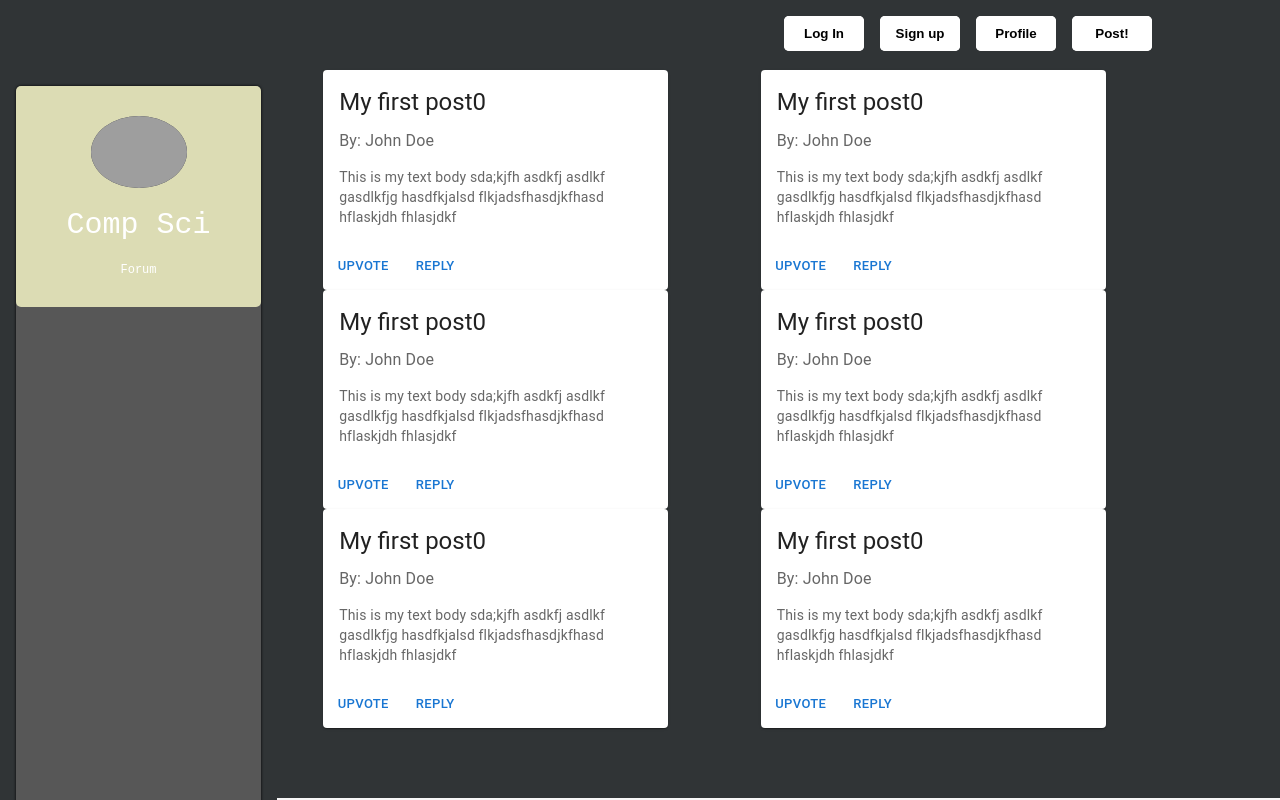
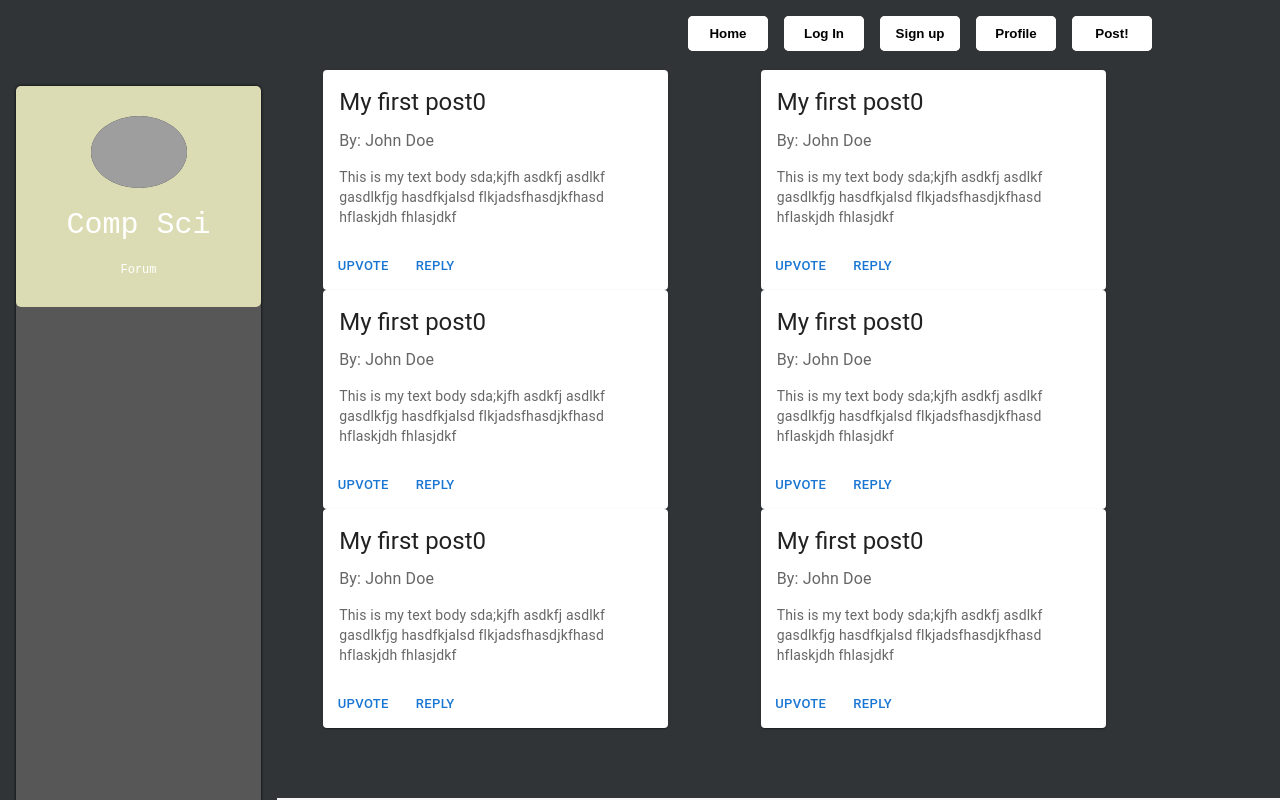
Before and after one commit to gavin-crane/csci342_group_project, a React (Create React App) app in the folder wwu-csci-forum/: page / in a window 1280 px wide. Shown: the top 800 px of the page. Built offline with nearby package versions, Linux system fonts and the light colour scheme; grey boxes are pictures that could not be loaded.

Commit message:
added home button for now

```diff
--- a/wwu-csci-forum/src/components/Navigation/Navigation.js
+++ b/wwu-csci-forum/src/components/Navigation/Navigation.js
@@ -7,6 +7,7 @@ export default function Navigation() {
     <div>
         <nav>
             <ul>
+              <li><Link to="/"><button>Home</button></Link></li>
               <li><Link to="/login"><button>Log In</button></Link></li>
               <li><Link to="/signup"><button>Sign up</button></Link></li>
               <li><Link to="/profile"><button>Profile</button></Link></li>
```
